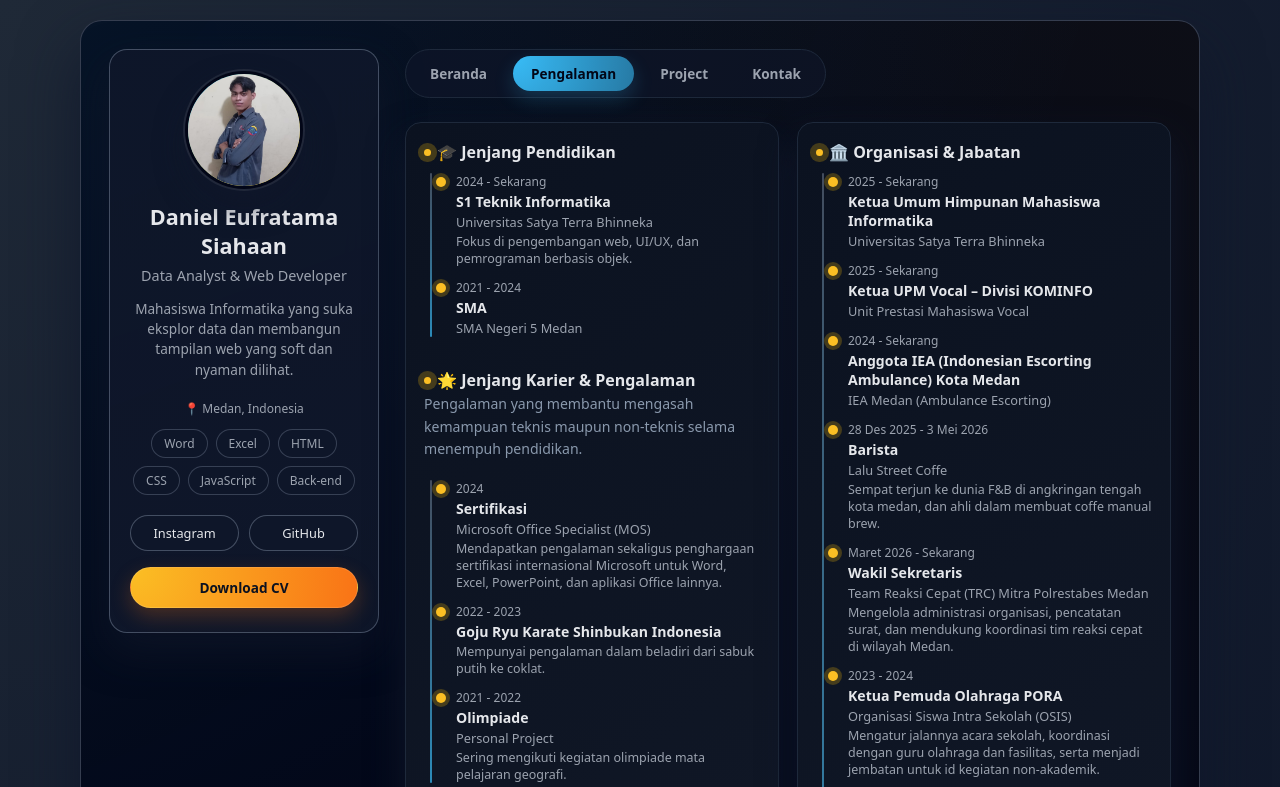
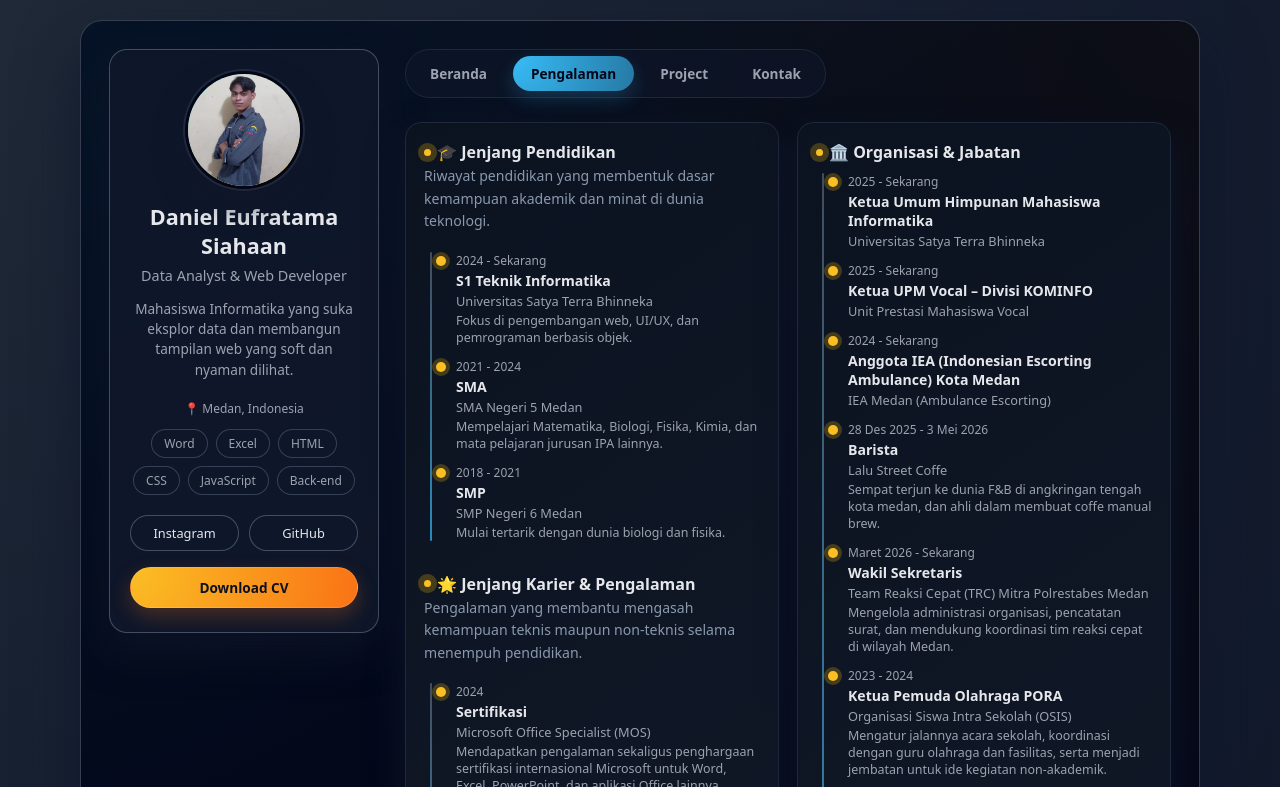
Before and after one commit to deufraa/fraaportofolio, a plain HTML site: page index.html in a window 1280 px wide. Both pictures are taken after a click on the button "Pengalaman". Shown: the top 787 px of the page. Drawn offline with Linux system fonts and the light colour scheme.

Commit message:
index.html

```diff
--- a/index.html
+++ b/index.html
@@ -5,7 +5,7 @@
   <meta name="viewport" content="width=device-width, initial-scale=1.0">
   <title>Portofolio - Daniel Eufratama Siahaan</title>
   <link rel="stylesheet" href="style.css" />
-  <link href="https://fonts.googleapis.com/css2?family=Plus+Jakarta+Sans:wght=400;500;600;700&display=swap" rel="stylesheet">
+  <link href="https://fonts.googleapis.com/css2?family=Plus+Jakarta+Sans:wght@400;500;600;700&display=swap" rel="stylesheet">
 </head>
 <body>
   <div class="container">
@@ -126,6 +126,9 @@
 
           <section class="section">
             <h3>🎓 Jenjang Pendidikan</h3>
+            <p style="font-size: 0.88rem; color: #8a99ad; margin-bottom: 1.2rem; margin-top: -0.5rem;">
+              Riwayat pendidikan yang membentuk dasar kemampuan akademik dan minat di dunia teknologi.
+            </p>
             <div class="timeline">
               <div class="timeline-item">
                 <span class="timeline-dot"></span>
@@ -139,6 +142,14 @@
                 <div class="timeline-year">2021 - 2024</div>
                 <div class="timeline-title">SMA</div>
                 <div class="timeline-place">SMA Negeri 5 Medan</div>
+                <div class="timeline-desc">Mempelajari Matematika, Biologi, Fisika, Kimia, dan mata pelajaran jurusan IPA lainnya.</div>
+              </div>
+              <div class="timeline-item">
+                <span class="timeline-dot"></span>
+                <div class="timeline-year">2018 - 2021</div>
+                <div class="timeline-title">SMP</div>
+                <div class="timeline-place">SMP Negeri 6 Medan</div>
+                <div class="timeline-desc">Mulai tertarik dengan dunia biologi dan fisika.</div>
               </div>
             </div>
 
@@ -210,7 +221,7 @@
                 <div class="timeline-year">2023 - 2024</div>
                 <div class="timeline-title">Ketua Pemuda Olahraga PORA</div>
                 <div class="timeline-place">Organisasi Siswa Intra Sekolah (OSIS)</div>
-                <div class="timeline-desc">Mengatur jalannya acara sekolah, koordinasi dengan guru olahraga dan fasilitas, serta menjadi jembatan untuk id kegiatan non-akademik.</div>
+                <div class="timeline-desc">Mengatur jalannya acara sekolah, koordinasi dengan guru olahraga dan fasilitas, serta menjadi jembatan untuk ide kegiatan non-akademik.</div>
               </div>
               <div class="timeline-item">
                 <span class="timeline-dot"></span>
```
